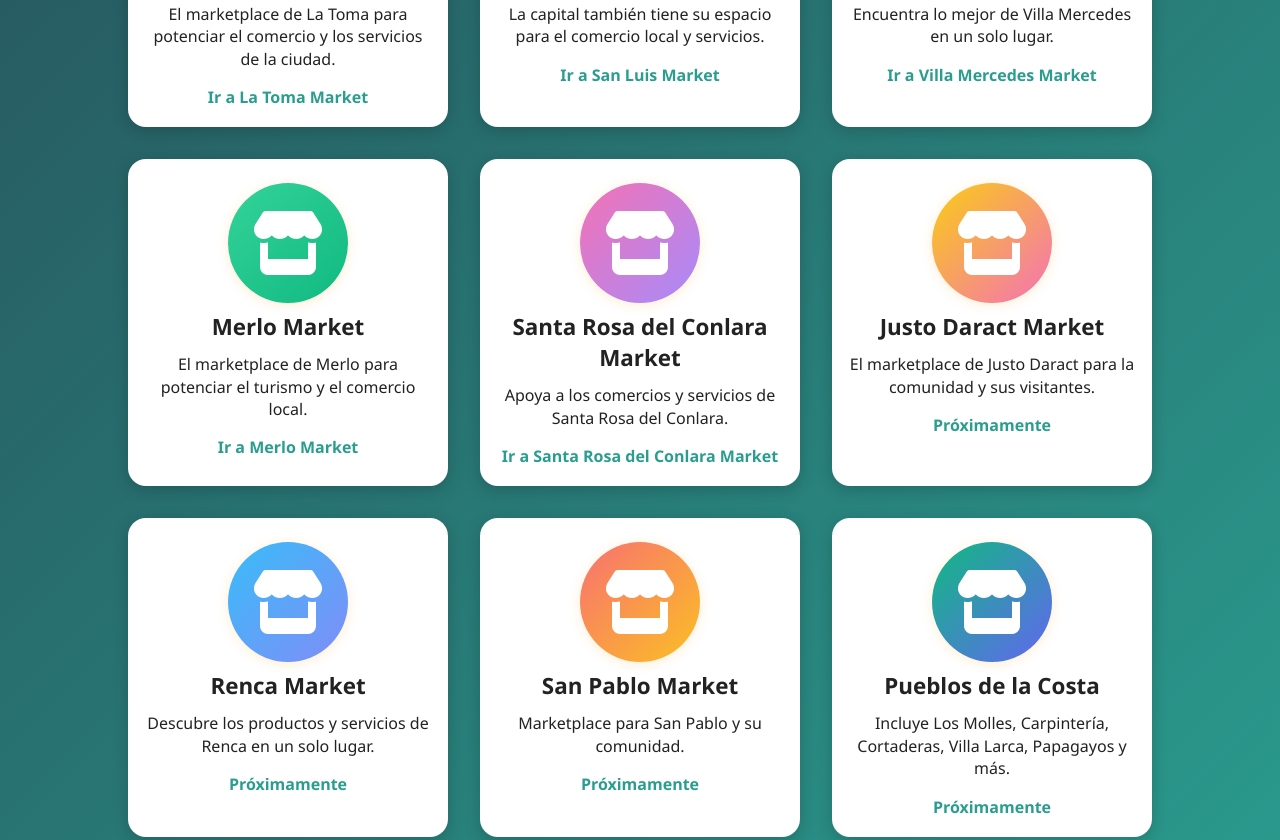
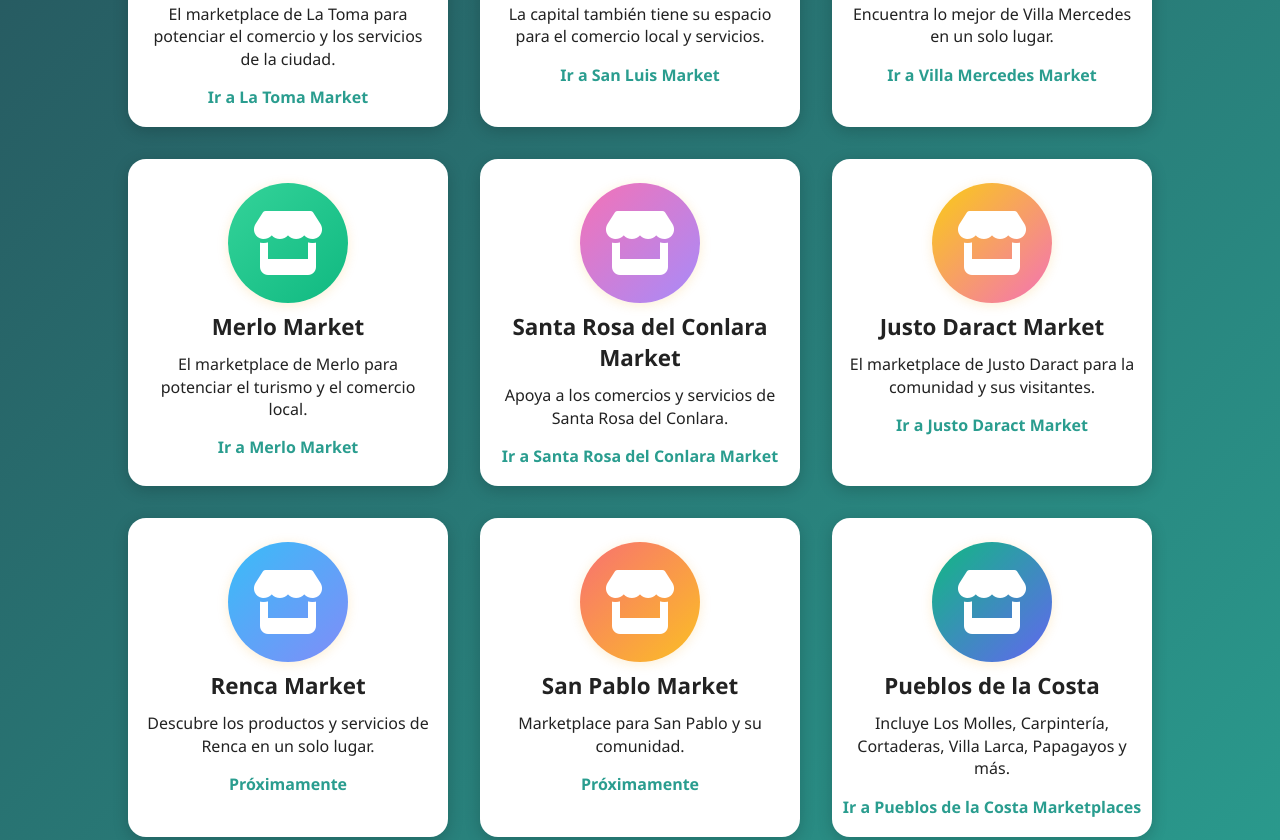
Before and after one commit to sanluismarket/Apps-de-San-Luis-Marketplaces, a plain HTML site: page index.html in a window 1280 px wide. Shown: the part 757-1597 px from the top of the page. Drawn offline with Linux system fonts and the light colour scheme.

Commit message:
fdsfxvff

```diff
--- a/index.html
+++ b/index.html
@@ -190,11 +190,11 @@
       <span class="card-link">Ir a Santa Rosa del Conlara Market</span>
     </a>
     <!-- Tarjeta Justo Daract Market -->
-    <a href="#" class="market-card daract" target="_blank" rel="noopener noreferrer">
+    <a href="https://www.mediafire.com/file/8sd10yumwjps3t8/Justo_Daract_Market.apk/file" class="market-card daract" target="_blank" rel="noopener noreferrer">
       <div class="card-logo" style="background: linear-gradient(135deg, #facc15 0%, #f472b6 100%);"><i class="fas fa-store"></i></div>
       <h2>Justo Daract Market</h2>
       <p>El marketplace de Justo Daract para la comunidad y sus visitantes.</p>
-      <span class="card-link">Próximamente</span>
+      <span class="card-link">Ir a Justo Daract Market</span>
     </a>
     <!-- Tarjeta Renca Market -->
     <a href="#" class="market-card renca" target="_blank" rel="noopener noreferrer">
@@ -211,11 +211,11 @@
       <span class="card-link">Próximamente</span>
     </a>
     <!-- Tarjeta Pueblos de la Costa (Los Molles, Carpintería, etc.) -->
-    <a href="#" class="market-card costa" target="_blank" rel="noopener noreferrer">
+    <a href="https://www.mediafire.com/file/volfi2v9zqa8ote/Pueblos_de_la_costa_Marketplaces.apk/file" class="market-card costa" target="_blank" rel="noopener noreferrer">
       <div class="card-logo" style="background: linear-gradient(135deg, #10b981 0%, #6366f1 100%);"><i class="fas fa-store"></i></div>
       <h2>Pueblos de la Costa</h2>
       <p>Incluye Los Molles, Carpintería, Cortaderas, Villa Larca, Papagayos y más.</p>
-      <span class="card-link">Próximamente</span>
+      <span class="card-link">Ir a Pueblos de la Costa Marketplaces</span>
 
   </div>
   <footer>
```
